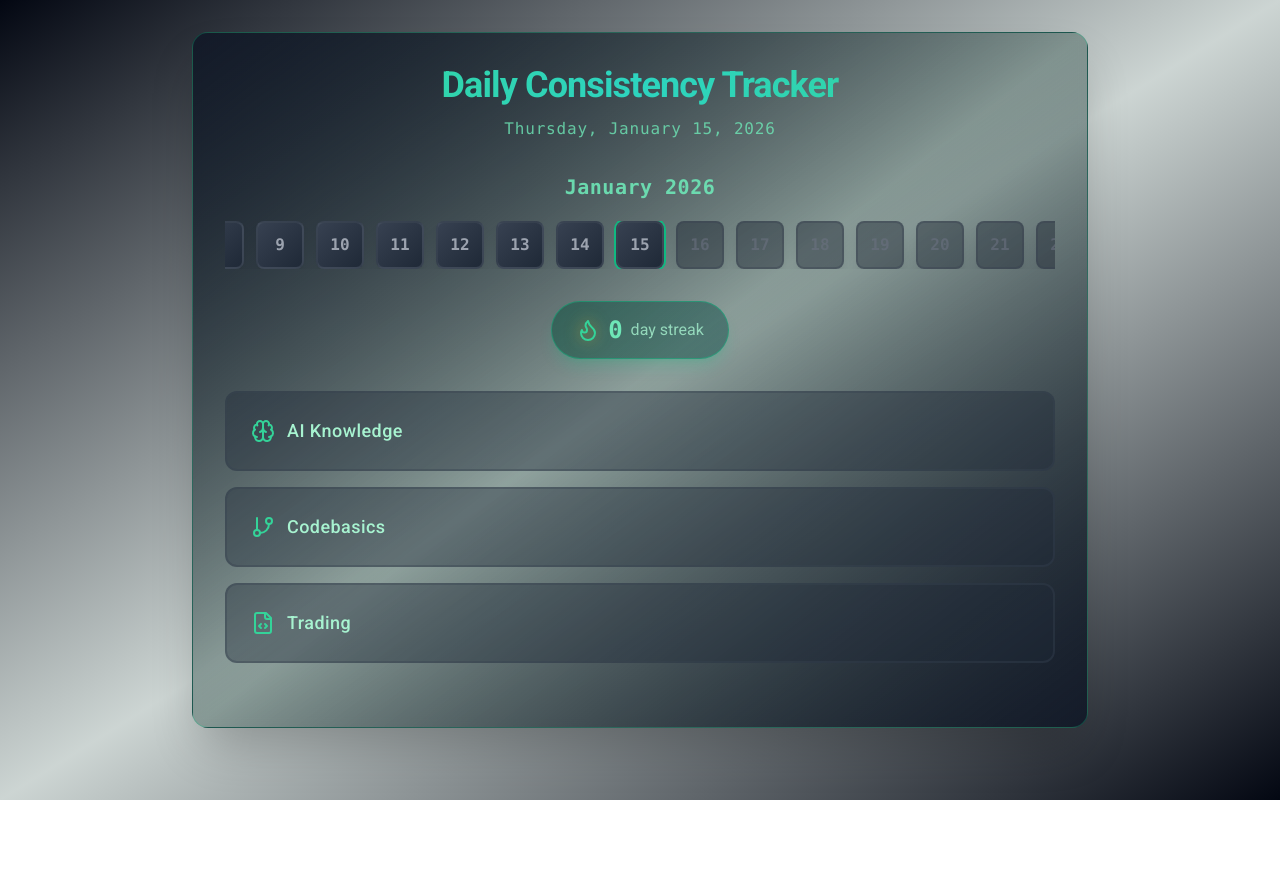
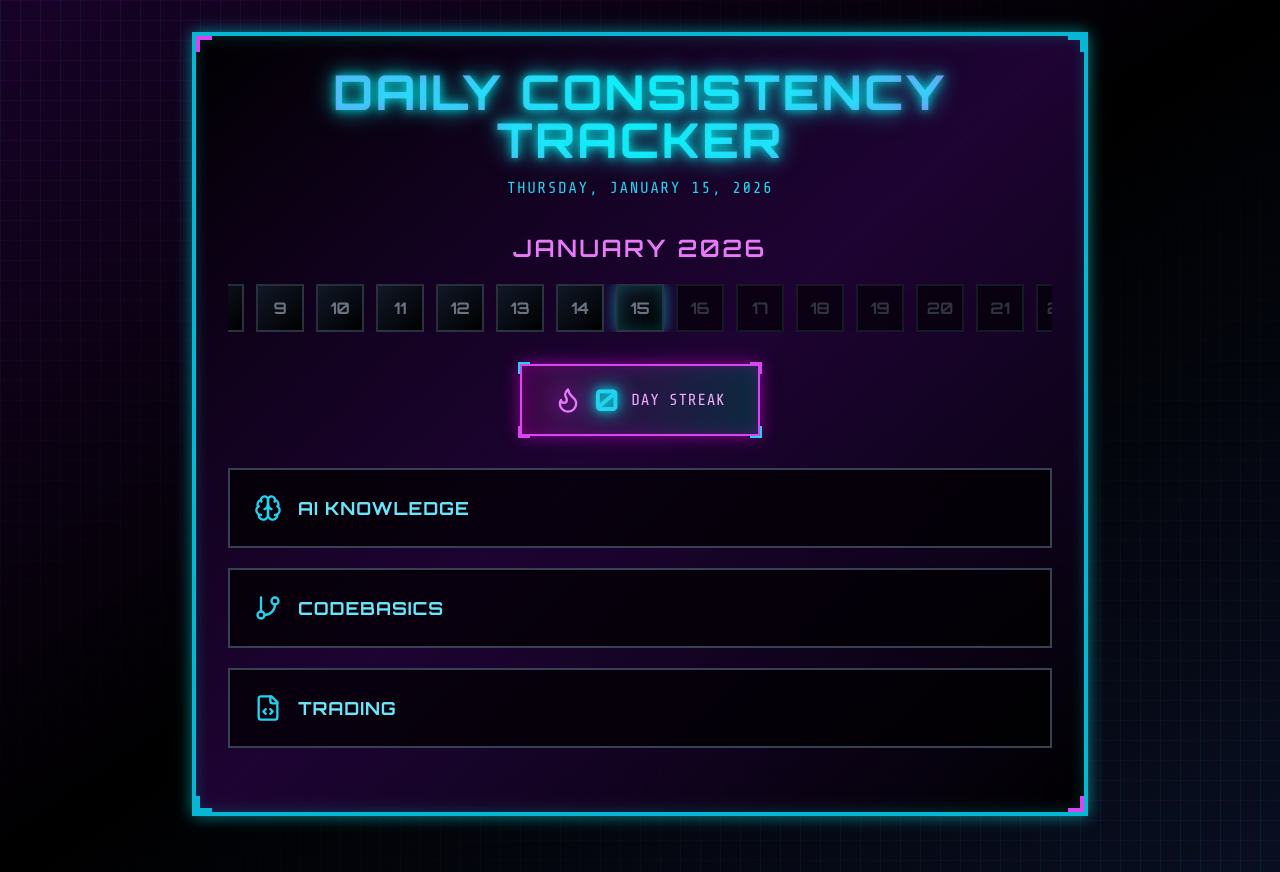
Before and after one commit to Saisumanthv/Learning-Consistency-Tracker, a React (Vite) app: page / in a window 1280 px wide. Before the commit the page ends 800 px from the top, so only its background shows below. Built offline with nearby package versions, Linux system fonts and the light colour scheme; no server answers.

Commit message:
Updated App.tsx

```diff
--- a/src/App.tsx
+++ b/src/App.tsx
@@ -216,19 +216,19 @@ export default function App() {
     const today = new Date().toISOString().split('T')[0];
 
     if (dateString > today) {
-      return 'bg-gray-900/40 border-2 border-gray-700/40 text-gray-500/60';
+      return 'bg-black/60 border-2 border-gray-800/60 text-gray-600/60';
     }
 
     const completion = monthlyCompletions[dateString];
     if (!completion) {
-      return 'bg-gradient-to-br from-gray-700 to-gray-800 text-gray-400 border-2 border-gray-600/50';
+      return 'bg-gradient-to-br from-gray-900 to-black text-gray-500 border-2 border-gray-700/70';
     }
 
     if (completion.ai_knowledge && completion.codebasics && completion.trading) {
-      return 'bg-gradient-to-br from-emerald-600 to-teal-600 text-white border-2 border-emerald-400/70 shadow-lg shadow-emerald-500/30';
+      return 'bg-gradient-to-br from-fuchsia-600 to-cyan-600 text-white border-2 border-cyan-400 shadow-lg shadow-cyan-500/50 neon-border-cyan';
     }
 
-    return 'bg-gradient-to-br from-gray-700 to-gray-800 text-gray-400 border-2 border-gray-600/50';
+    return 'bg-gradient-to-br from-gray-900 to-black text-gray-500 border-2 border-gray-700/70';
   };
 
   const formatDate = (date: Date) => {
@@ -248,24 +248,30 @@ export default function App() {
   };
 
   return (
-    <div className="min-h-screen bg-gradient-to-br from-gray-950 via-emerald-950/20 to-gray-950 py-8 px-4">
+    <div className="min-h-screen bg-black cyber-grid py-8 px-4 relative overflow-hidden">
+      <div className="absolute inset-0 bg-gradient-to-br from-purple-950/40 via-black to-blue-950/40"></div>
       {showBigCongrats && <Confetti />}
 
-      <div className="max-w-4xl mx-auto">
-        <div className="bg-gradient-to-br from-gray-900/90 via-emerald-950/30 to-gray-900/90 backdrop-blur-sm rounded-2xl shadow-2xl border border-emerald-500/30 p-8 mb-6">
+      <div className="max-w-4xl mx-auto relative z-10">
+        <div className="bg-gradient-to-br from-black/95 via-purple-950/50 to-black/95 backdrop-blur-sm rounded-none border-4 border-cyan-500 neon-border-cyan shadow-2xl p-8 mb-6 relative">
+          <div className="absolute top-0 left-0 w-4 h-4 border-t-4 border-l-4 border-fuchsia-500"></div>
+          <div className="absolute top-0 right-0 w-4 h-4 border-t-4 border-r-4 border-cyan-500"></div>
+          <div className="absolute bottom-0 left-0 w-4 h-4 border-b-4 border-l-4 border-cyan-500"></div>
+          <div className="absolute bottom-0 right-0 w-4 h-4 border-b-4 border-r-4 border-fuchsia-500"></div>
+
           <div className="text-center mb-8">
             <div className="mb-3">
-              <h1 className="text-4xl font-bold text-transparent bg-clip-text bg-gradient-to-r from-emerald-400 via-teal-400 to-emerald-400 tracking-tight">
-                Daily Consistency Tracker
+              <h1 className="text-5xl font-bold text-transparent bg-clip-text bg-gradient-to-r from-fuchsia-500 via-cyan-400 to-fuchsia-500 tracking-wider neon-text-cyan" style={{ fontFamily: 'Orbitron, sans-serif' }}>
+                DAILY CONSISTENCY TRACKER
               </h1>
             </div>
-            <p className="text-base text-emerald-300/80 font-mono tracking-wider">
+            <p className="text-base text-cyan-400 tracking-widest uppercase">
               {formatDate(new Date(selectedDate + 'T00:00:00'))}
             </p>
           </div>
 
           <div className="mb-8">
-            <h3 className="text-xl font-semibold text-emerald-300/90 mb-5 text-center tracking-wide font-mono">
+            <h3 className="text-2xl font-semibold text-fuchsia-400 mb-5 text-center tracking-widest uppercase" style={{ fontFamily: 'Orbitron, sans-serif' }}>
               {currentDate.toLocaleDateString('en-US', { month: 'long', year: 'numeric' })}
             </h3>
             <div className="overflow-x-auto scrollbar-hide">
@@ -282,13 +288,14 @@ export default function App() {
                       key={day}
                       ref={isToday ? currentDateRef : null}
                       onClick={() => handleDateClick(day)}
-                      className={`w-12 h-12 flex items-center justify-center rounded-lg font-semibold text-base ${getDateColor(
+                      className={`w-12 h-12 flex items-center justify-center rounded-none font-bold text-base ${getDateColor(
                         day
-                      )} flex-shrink-0 transition-all hover:scale-105 cursor-pointer font-mono ${
+                      )} flex-shrink-0 transition-all hover:scale-110 cursor-pointer uppercase ${
                         isSelected
-                          ? 'shadow-[0_0_0_2px_rgb(16_185_129)] shadow-emerald-500'
+                          ? 'shadow-[0_0_0_3px_rgb(6_182_212)] shadow-cyan-500 neon-border-cyan'
                           : 'shadow-lg'
                       }`}
+                      style={{ fontFamily: 'Orbitron, sans-serif' }}
                     >
                       {day}
                     </div>
@@ -299,47 +306,63 @@ export default function App() {
           </div>
 
           <div className="flex items-center justify-center mb-8">
-            <div className="flex items-center bg-gradient-to-r from-emerald-900/50 to-teal-900/50 border border-emerald-500/50 px-6 py-3 rounded-full shadow-lg shadow-emerald-500/20">
-              <Flame className="w-6 h-6 text-emerald-400 mr-2 drop-shadow-glow" />
-              <span className="text-2xl font-bold text-emerald-300 font-mono">{streak}</span>
-              <span className="ml-2 text-emerald-200/80 text-base font-normal">day streak</span>
+            <div className="flex items-center bg-gradient-to-r from-fuchsia-950/80 to-cyan-950/80 border-2 border-fuchsia-500 px-8 py-4 rounded-none shadow-lg neon-border-pink relative">
+              <div className="absolute -top-1 -left-1 w-3 h-3 border-t-2 border-l-2 border-cyan-400"></div>
+              <div className="absolute -top-1 -right-1 w-3 h-3 border-t-2 border-r-2 border-fuchsia-500"></div>
+              <div className="absolute -bottom-1 -left-1 w-3 h-3 border-b-2 border-l-2 border-fuchsia-500"></div>
+              <div className="absolute -bottom-1 -right-1 w-3 h-3 border-b-2 border-r-2 border-cyan-400"></div>
+              <Flame className="w-7 h-7 text-fuchsia-400 mr-3 drop-shadow-glow" />
+              <span className="text-3xl font-bold text-cyan-400 neon-text-cyan" style={{ fontFamily: 'Orbitron, sans-serif' }}>{streak}</span>
+              <span className="ml-3 text-fuchsia-300 text-base font-normal uppercase tracking-wider">DAY STREAK</span>
             </div>
           </div>
 
           {showBigCongrats && (
-            <div className="bg-gradient-to-r from-emerald-500/20 via-teal-500/20 to-emerald-500/20 border-2 border-emerald-400 text-emerald-100 p-6 rounded-xl mb-6 text-center animate-pulse shadow-2xl shadow-emerald-500/20">
-              <h2 className="text-3xl font-bold text-transparent bg-clip-text bg-gradient-to-r from-emerald-200 to-teal-300">
+            <div className="bg-gradient-to-r from-fuchsia-500/30 via-cyan-500/30 to-fuchsia-500/30 border-4 border-cyan-400 text-white p-8 rounded-none mb-6 text-center animate-pulse shadow-2xl neon-border-cyan relative">
+              <div className="absolute top-0 left-0 w-6 h-6 border-t-4 border-l-4 border-fuchsia-500"></div>
+              <div className="absolute top-0 right-0 w-6 h-6 border-t-4 border-r-4 border-cyan-500"></div>
+              <div className="absolute bottom-0 left-0 w-6 h-6 border-b-4 border-l-4 border-cyan-500"></div>
+              <div className="absolute bottom-0 right-0 w-6 h-6 border-b-4 border-r-4 border-fuchsia-500"></div>
+              <h2 className="text-4xl font-bold text-transparent bg-clip-text bg-gradient-to-r from-fuchsia-300 via-cyan-300 to-fuchsia-300 neon-text-cyan uppercase tracking-wider" style={{ fontFamily: 'Orbitron, sans-serif' }}>
                 Congratulations!
               </h2>
-              <p className="text-xl mt-2 text-emerald-200/90">You've made your time useful today!</p>
+              <p className="text-xl mt-3 text-cyan-300 uppercase tracking-wide">You've made your time useful today!</p>
             </div>
           )}
 
-          <div className="space-y-4 mb-8">
+          <div className="space-y-5 mb-8">
             {(Object.keys(topicNames) as Array<keyof TopicState>).map((topic) => {
               const Icon = topicIcons[topic];
               return (
                 <div key={topic}>
                   <button
                     onClick={() => handleTopicCheck(topic)}
-                    className={`w-full flex items-center justify-between p-6 rounded-xl cursor-pointer transition-all duration-300 ${
+                    className={`w-full flex items-center justify-between p-6 rounded-none cursor-pointer transition-all duration-300 relative ${
                       topics[topic]
-                        ? 'bg-gradient-to-r from-emerald-600/90 to-teal-600/90 border-2 border-emerald-400/70 hover:from-emerald-600 hover:to-teal-600 shadow-lg shadow-emerald-500/20'
-                        : 'bg-gray-800/40 border-2 border-gray-700/40 hover:bg-gray-800/60 hover:border-emerald-500/40'
+                        ? 'bg-gradient-to-r from-fuchsia-600/90 to-cyan-600/90 border-2 border-cyan-400 hover:from-fuchsia-600 hover:to-cyan-600 shadow-lg neon-border-cyan'
+                        : 'bg-black/70 border-2 border-gray-700 hover:bg-black/90 hover:border-cyan-500/60'
                     }`}
                   >
-                    <div className="flex items-center gap-3">
-                      <Icon className={`w-6 h-6 ${topics[topic] ? 'text-white' : 'text-emerald-400'}`} />
-                      <span className={`text-lg font-medium tracking-wide ${topics[topic] ? 'text-white' : 'text-emerald-200'}`}>
+                    {topics[topic] && (
+                      <>
+                        <div className="absolute top-0 left-0 w-3 h-3 border-t-2 border-l-2 border-fuchsia-400"></div>
+                        <div className="absolute top-0 right-0 w-3 h-3 border-t-2 border-r-2 border-cyan-400"></div>
+                        <div className="absolute bottom-0 left-0 w-3 h-3 border-b-2 border-l-2 border-cyan-400"></div>
+                        <div className="absolute bottom-0 right-0 w-3 h-3 border-b-2 border-r-2 border-fuchsia-400"></div>
+                      </>
+                    )}
+                    <div className="flex items-center gap-4">
+                      <Icon className={`w-7 h-7 ${topics[topic] ? 'text-white drop-shadow-glow' : 'text-cyan-400'}`} />
+                      <span className={`text-lg font-bold tracking-wider uppercase ${topics[topic] ? 'text-white' : 'text-cyan-300'}`} style={{ fontFamily: 'Orbitron, sans-serif' }}>
                         {topicNames[topic]}
                       </span>
                     </div>
                     {topics[topic] && (
-                      <Check className="w-6 h-6 text-white drop-shadow-md" />
+                      <Check className="w-7 h-7 text-fuchsia-300 drop-shadow-glow" />
                     )}
                   </button>
                   {completionMessages[topic] && (
-                    <div className="mt-2 ml-4 text-emerald-300 font-normal text-base animate-pulse">
+                    <div className="mt-3 ml-4 text-cyan-400 font-normal text-base animate-pulse uppercase tracking-wide">
                       Congrats on completing {topicNames[topic]} today!
                     </div>
                   )}
--- a/src/components/Confetti.tsx
+++ b/src/components/Confetti.tsx
@@ -12,7 +12,7 @@ export default function Confetti() {
   const [confetti, setConfetti] = useState<ConfettiPiece[]>([]);
 
   useEffect(() => {
-    const colors = ['#fbbf24', '#f59e0b', '#d97706', '#fcd34d', '#fde047', '#a855f7', '#c084fc', '#e9d5ff'];
+    const colors = ['#00ffff', '#06b6d4', '#22d3ee', '#ff00ff', '#d946ef', '#ec4899', '#ffff00', '#fde047'];
     const pieces: ConfettiPiece[] = [];
 
     for (let i = 0; i < 60; i++) {
--- a/src/index.css
+++ b/src/index.css
@@ -1,6 +1,12 @@
+@import url('https://fonts.googleapis.com/css2?family=Orbitron:wght@400;500;600;700;800;900&family=Share+Tech+Mono&display=swap');
+
 @tailwind base;
 @tailwind components;
 @tailwind utilities;
+
+body {
+  font-family: 'Share Tech Mono', monospace;
+}
 
 @keyframes confetti-fall {
   0% {
@@ -27,5 +33,57 @@
 }
 
 .drop-shadow-glow {
-  filter: drop-shadow(0 0 8px rgba(251, 191, 36, 0.6));
+  filter: drop-shadow(0 0 12px rgba(255, 0, 255, 0.8)) drop-shadow(0 0 20px rgba(0, 255, 255, 0.5));
 }
+
+.neon-text-pink {
+  text-shadow: 0 0 10px rgba(255, 0, 255, 0.8),
+               0 0 20px rgba(255, 0, 255, 0.6),
+               0 0 30px rgba(255, 0, 255, 0.4);
+}
+
+.neon-text-cyan {
+  text-shadow: 0 0 10px rgba(0, 255, 255, 0.8),
+               0 0 20px rgba(0, 255, 255, 0.6),
+               0 0 30px rgba(0, 255, 255, 0.4);
+}
+
+.neon-border-pink {
+  box-shadow: 0 0 15px rgba(255, 0, 255, 0.5),
+              inset 0 0 15px rgba(255, 0, 255, 0.2);
+}
+
+.neon-border-cyan {
+  box-shadow: 0 0 15px rgba(0, 255, 255, 0.5),
+              inset 0 0 15px rgba(0, 255, 255, 0.2);
+}
+
+.cyber-grid {
+  background-image:
+    linear-gradient(rgba(255, 0, 255, 0.1) 1px, transparent 1px),
+    linear-gradient(90deg, rgba(0, 255, 255, 0.1) 1px, transparent 1px);
+  background-size: 20px 20px;
+}
+
+@keyframes glitch {
+  0%, 100% {
+    transform: translate(0);
+  }
+  33% {
+    transform: translate(-2px, 2px);
+  }
+  66% {
+    transform: translate(2px, -2px);
+  }
+}
+
+@keyframes neon-pulse {
+  0%, 100% {
+    opacity: 1;
+    filter: brightness(1);
+  }
+  50% {
+    opacity: 0.8;
+    filter: brightness(1.2);
+  }
+}
```
Also changed, not shown: src/components/Auth.tsx (+26 -15 lines).
